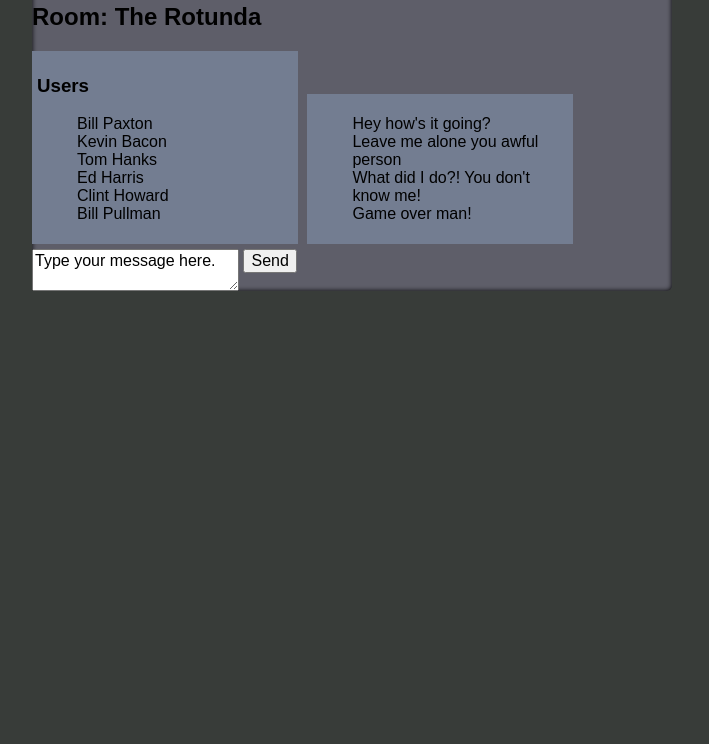
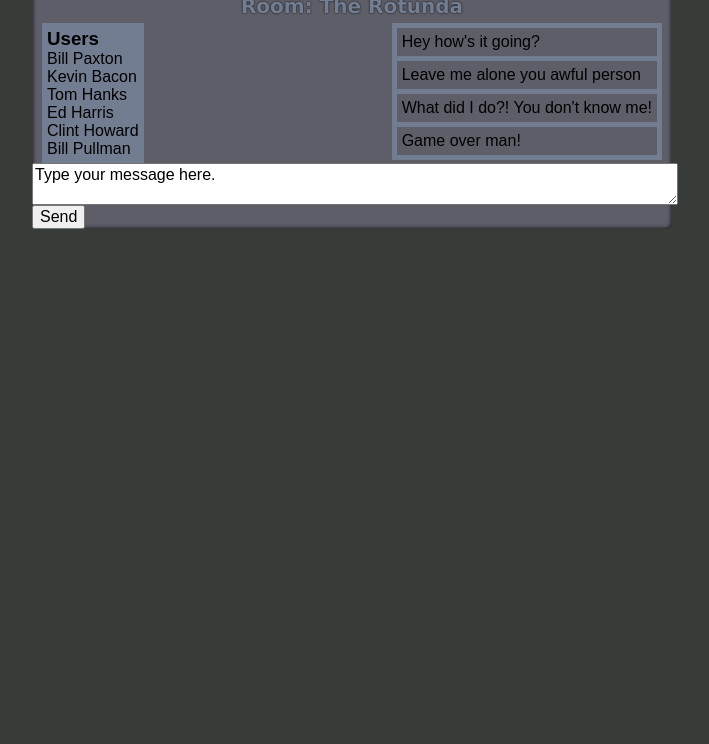
Before and after one commit to spektraldevelopment/socket-chat, a plain HTML site: page index.html in a window 1280 px wide. Shown: the part 56-800 px from the top of the page, without its empty margins (288-997 px from the left). Drawn offline with Linux system fonts and the light colour scheme.

Commit message:
Changes to layout.

```diff
--- a/css/main.less
+++ b/css/main.less
@@ -32,6 +32,10 @@
   box-shadow: @hOffset @vOffset @blur @spread @color;
 }
 
+.textShadow (@color: #888, @blur: 0px, @X: 1px, @Y: 1px) {
+  text-shadow: @X @Y @blur @color;
+}
+
 .rounded-corners (@radius: 5px) {
   -webkit-border-radius: @radius;
   -moz-border-radius: @radius;
@@ -52,14 +56,27 @@ h1 {
   margin: 0 auto;
   padding: 5px;
   text-align: center;
-  width:50%;
-  .header();
+  .header(30px);
   color: @colourTwo;
 }
 
+h2 {
+  position: relative;
+  margin: 0 auto;
+  padding: 5px;
+  text-align: center;
+  .header(20px);
+  .textShadow(#000, 2px, 0, 0);
+  color: @colourOne;
+}
+
+h3 {
+  margin:0;
+  padding:0;
+}
 
 //Ids
-#mainContent {
+#mainContainer {
   background-color: @colourFour;
   position: relative;
   width: 50%;
@@ -69,16 +86,27 @@ h1 {
   .shadow();
 }
 
+#chatContainer {
+  display: block;
+  width: auto;
+  margin: 0 10px;
+  padding: 0;
+  background-color: #ffff00;
+}
+
 //User Section
 #userSection {
   display: inline-block;
+  width: auto;
   margin: 0;
   padding: 5px;
-  width: 40%;
+  float: left;
   background-color: @colourOne;
 }
 
 #userList {
+  margin: 0;
+  padding: 0;
   list-style: none;
 }
 
@@ -89,27 +117,31 @@ h1 {
 //Chat Section
 #chatSection {
   display: inline-block;
-  margin: 5px;
-  padding: 5px;
-  width: 40%;
+  float: right;
+  padding: 0;
+  width: auto;
   background-color: @colourOne;
 }
 
 #chatList {
+  margin: 0;
+  padding: 0;
   list-style: none;
 }
 
 .chatItem {
-
+  margin: 5px;
+  padding: 5px;
+  background-color: @colourFour;
 }
 
 //Message section
 #messageSection {
-
+  display: block;
 }
 
 #messageWindow {
-
+ width: 100%;
 }
 
 #sendButton {
--- a/index.html
+++ b/index.html
@@ -20,9 +20,10 @@
             <p class="browsehappy">You are using an <strong>outdated</strong> browser. Please <a href="http://browsehappy.com/">upgrade your browser</a> to improve your experience.</p>
         <![endif]-->
 
-        <section id="mainContent">
+        <section id="mainContainer">
             <h1 id="title">Socket Chat</h1>
             <h2>Room: The Rotunda</h2>
+            <section id="chatContainer">
                 <section id="userSection">
                     <h3>Users</h3>
                     <ul id="userList">
@@ -43,6 +44,7 @@
                         <li class="chatItem">Game over man!</li>
                     </ul>
                 </section>
+            </section>
 
             <section id="messageSection">
                 <textarea id="messageWindow">Type your message here.</textarea>
```
Also changed, not shown: css/main.css. Lines whose indentation alone changed are shown as unchanged.
